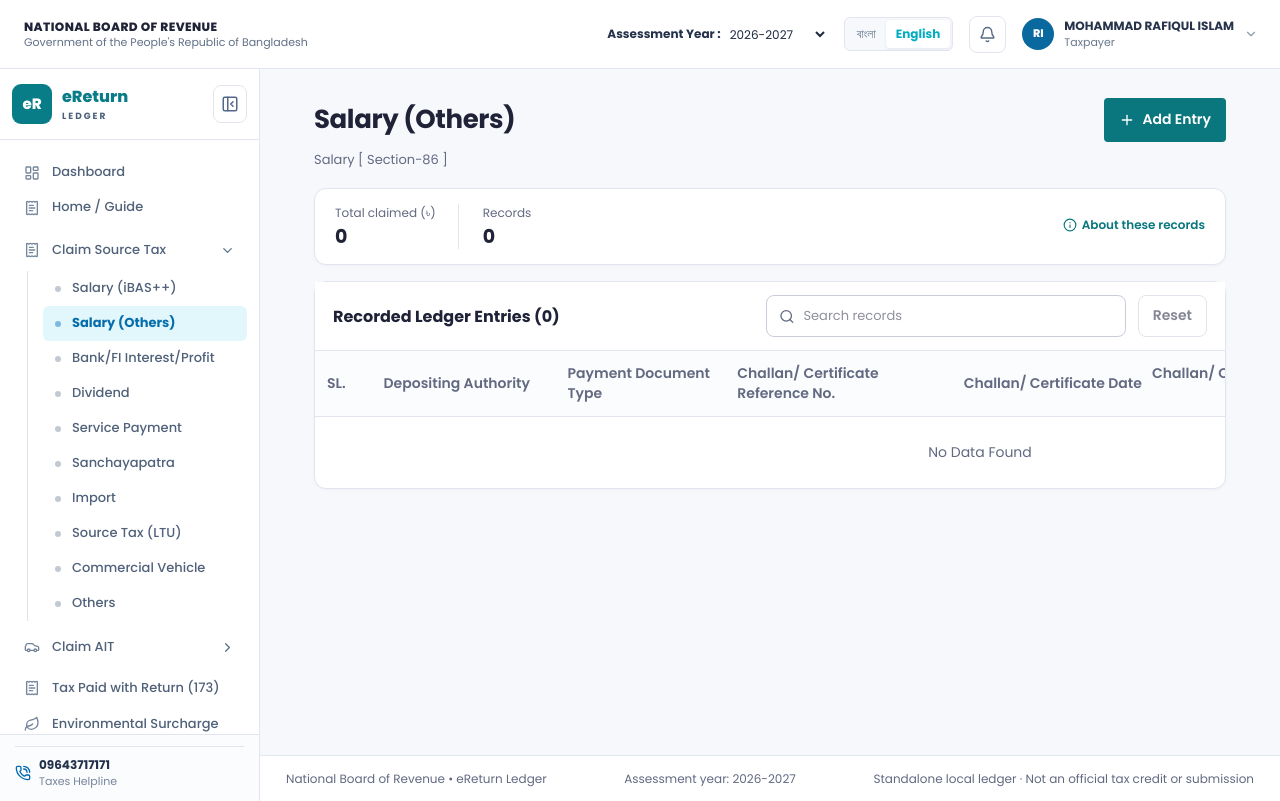
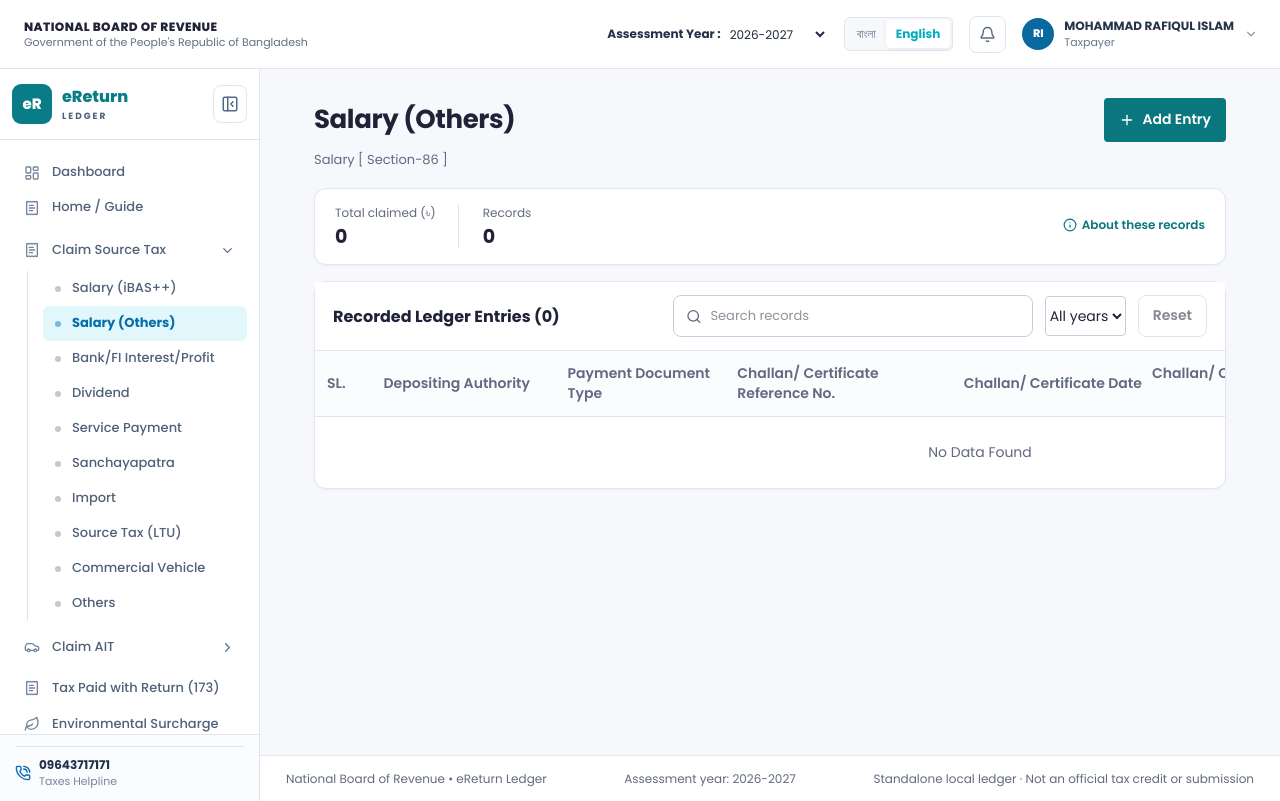
Before and after one commit to shihab-tech04/eLedger, a React (Vite) app: page / in a window 1280 px wide. Both pictures are taken after a click on the button "Start with Salary (Others)". Built offline with nearby package versions, Linux system fonts and the light colour scheme.

Commit message:
feat(eLedger): add reusable per-year table filter alongside search and Reset

```diff
--- a/src/features/source-tax/SalaryOthersTable.tsx
+++ b/src/features/source-tax/SalaryOthersTable.tsx
@@ -62,6 +62,7 @@ export const SalaryOthersTable: React.FC<SalaryOthersTableProps> = ({
   const [fieldIssues, setFieldIssues] = useState<DocumentClaimIssues>({});
   const [saving, setSaving] = useState(false);
   const [searchQuery, setSearchQuery] = useState('');
+  const [period, setPeriod] = useState('all');
   const [detailId, setDetailId] = useState<string | null>(null);
 
   const openNew = () => { setDraft(blankDraft()); setFieldIssues({}); setError(null); setActiveId('new'); };
@@ -160,7 +161,8 @@ export const SalaryOthersTable: React.FC<SalaryOthersTableProps> = ({
   const filteredEntries = entries.filter((entry) =>
     [entry.referenceNo, entry.sourceEntity, entry.claimEvidence?.depositingAuthority ?? '',
       entry.claimEvidence?.paymentDocumentType ?? '', entry.taxDeducted]
-      .join(' ').toLocaleLowerCase().includes(searchQuery.trim().toLocaleLowerCase())
+      .join(' ').toLocaleLowerCase().includes(searchQuery.trim().toLocaleLowerCase()) &&
+    (period === 'all' || entry.date.startsWith(period))
   );
   const detailEntry = detailId ? entries.find((entry) => entry.id === detailId) : undefined;
 
@@ -173,9 +175,18 @@ export const SalaryOthersTable: React.FC<SalaryOthersTableProps> = ({
             <input type="search" value={searchQuery} onChange={(event) => setSearchQuery(event.target.value)}
               aria-label={t('Search records','রেকর্ড খুঁজুন')} placeholder={t('Search records','রেকর্ড খুঁজুন')}/>
           </label>
-          <div className="eledger-button-group">
+          <label className="eledger-table-period">
+            <span className="sr-only">{t('Filter by year','বছর অনুযায়ী ছাঁকুন')}</span>
+            <select aria-label={t('Filter by year','বছর অনুযায়ী ছাঁকুন')} value={period}
+              onChange={(event)=>setPeriod(event.target.value)}>
+              <option value="all">{t('All years','সব বছর')}</option>
+              {Array.from(new Set(entries.map((entry)=>entry.date.slice(0,4)))).sort().reverse()
+                .map((year)=><option key={year} value={year}>{year}</option>)}
+            </select>
+          </label>
+        <div className="eledger-button-group">
             <button type="button" className="eledger-button eledger-button-secondary" disabled={!searchQuery}
-              onClick={() => setSearchQuery('')}>{t('Reset','রিসেট')}</button>
+              onClick={() => { setSearchQuery('');setPeriod('all'); }}>{t('Reset','রিসেট')}</button>
 
           </div>
         </div>
```
